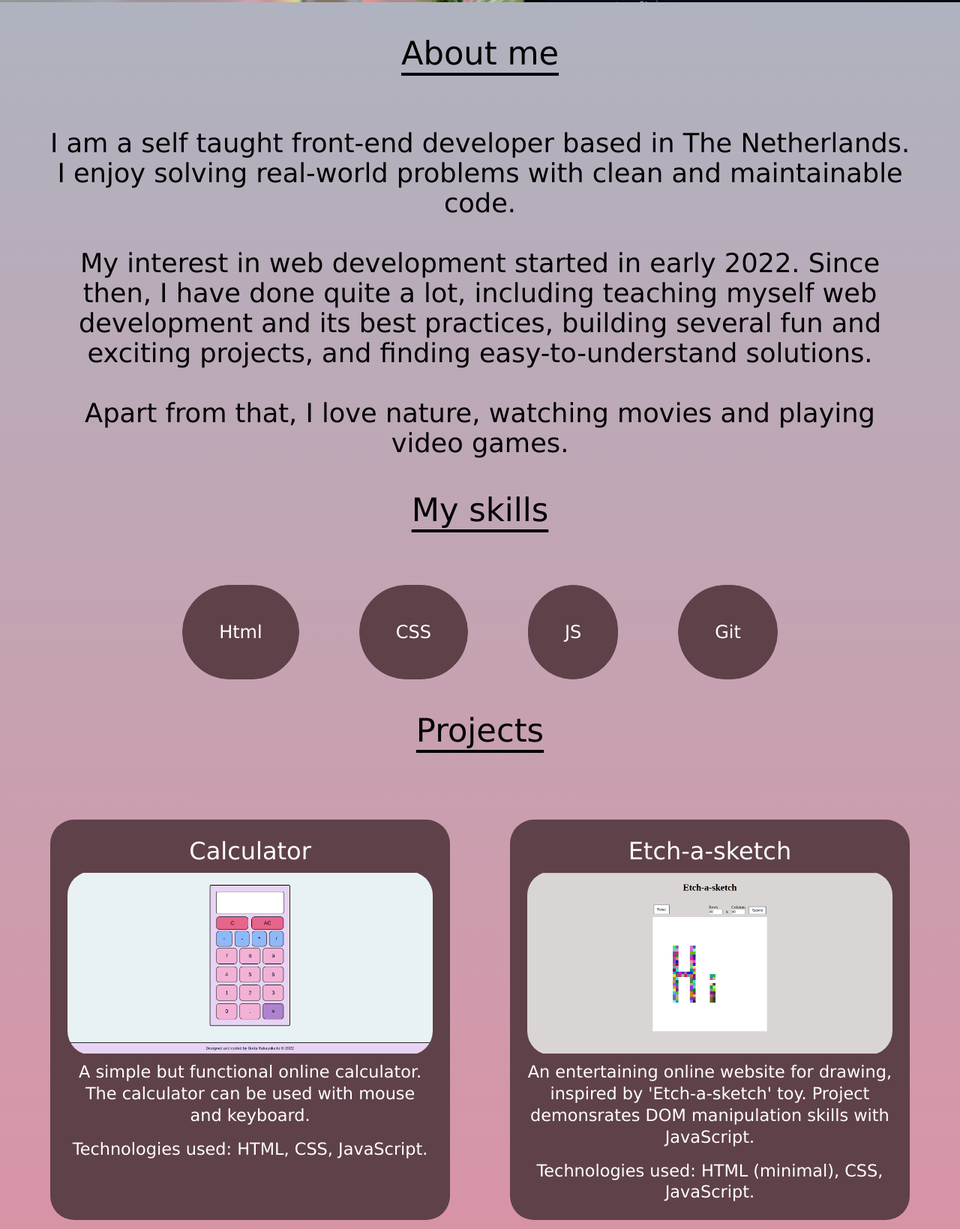
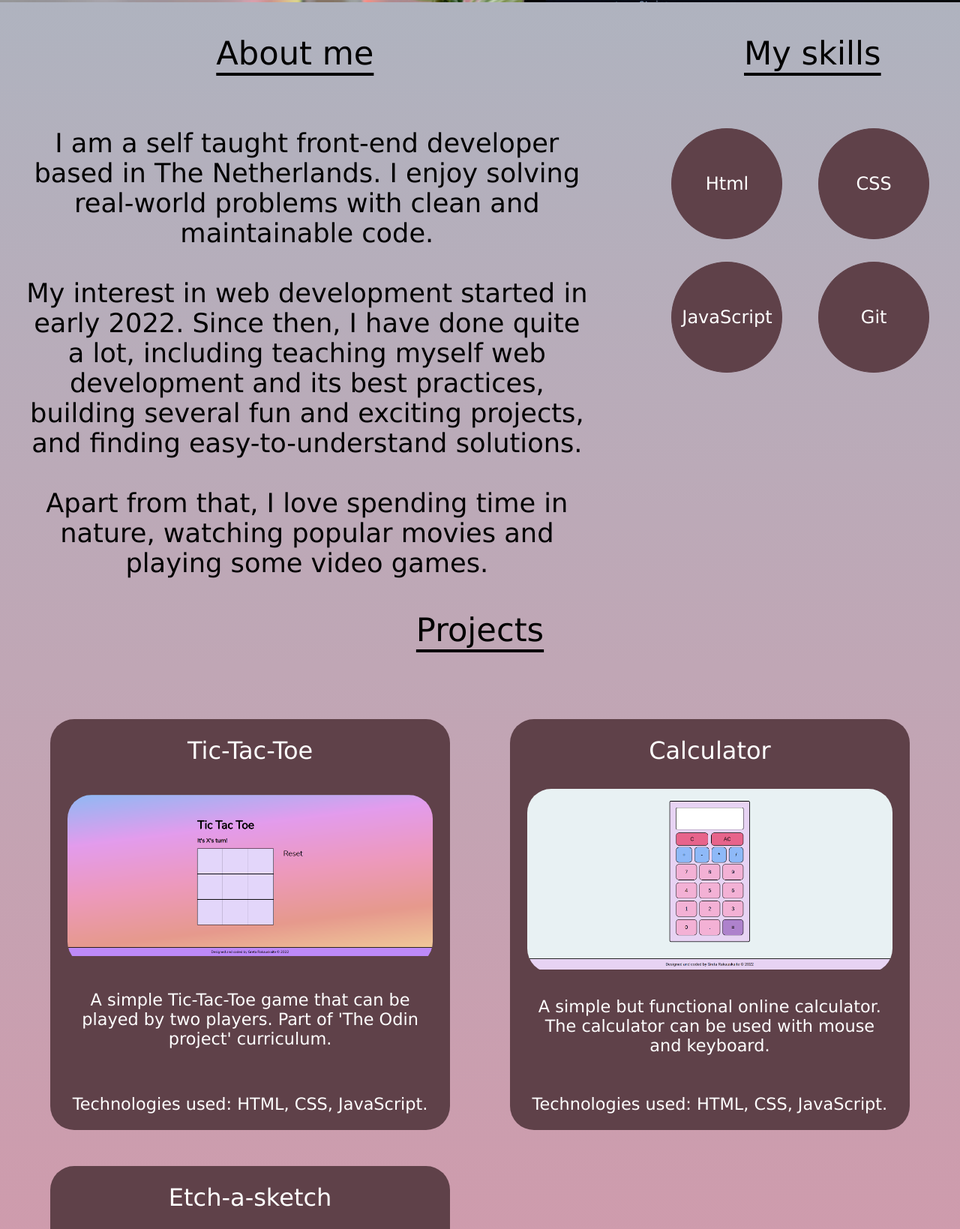
Before and after one commit to GretaRa/portfolio2, a plain HTML site: page index.html in a window 1280 px wide. Shown: the part 381-2020 px from the top of the page at 75% size. Drawn offline with Linux system fonts and the light colour scheme; a web font is replaced by a local one.

Commit message:
Update layout

```diff
--- a/css/style.css
+++ b/css/style.css
@@ -13,6 +13,7 @@
 body{
     font-family: 'Edu NSW ACT Foundation', Verdana, Arial, cursive;
     height: 100vh;
+    width: 100%;
     display: flex;
     flex-direction: column;
 }
@@ -76,7 +77,6 @@ header{
   font-size: 2rem;
 }
 
-
 /* Hamburger menu for smaller screen */
 
 .hamburger{
@@ -137,6 +137,11 @@ header{
 }
 
 /* Content */
+.middleBar{
+  display: grid;
+  grid-template-columns: 2fr 1fr;
+  gap: 100px;
+}
 
 .paragraphTitle{
   text-align: center;
@@ -147,36 +152,41 @@ header{
   text-decoration: black solid underline;
   -webkit-text-underline-position: under;
   text-underline-position: under;
-
 }
 
 #mobileShow{
   display: none;
 }
-
 .aboutMe{
   font-size: 2.2rem;
   text-align: center;
   max-width: 75ch;
   margin-left: auto;
-  margin-right: auto;
-  padding: 0 4rem;
+
+  padding-left: 2rem;
   line-height: 2.5rem;
 }
 
 .skillBubbles{
-  display: flex;
-  gap: 5rem;
-  justify-content: center;
+  display: grid;
+  grid-template-columns: 1fr 1fr;
+  gap: 30px;
+  margin-right: 2rem;
 }
 
 .bubble1,
 .bubble2,
 .bubble3,
 .bubble4{
+  display: flex;
+  align-items: center;
+  justify-content: center;
+  justify-self: center;
   background-color: var(--dark-color);
   border: 1px solid var(--dark-color);
-  border-radius: 3em;
+  border-radius: 50%;
+  height: 50px;
+  width: 50px;
   color: var(--white-clr);
   padding: 2em;
   font-size: 1.5rem;
@@ -200,10 +210,8 @@ header{
 }
 
 .box{
-  display: flex;
-  flex-direction: column;
-  align-items: center;
-  gap: 0.5rem;
+  display: grid;
+  gap: 2rem;
   padding: 4%;
   margin: 0 1rem;
   background-color: var(--dark-color);
@@ -217,7 +225,7 @@ header{
   width: 100%;
   height: 100%;
   object-fit: contain;
-  object-position: center;
+  object-position: top;
   border-radius: 2rem;
 }
 
@@ -227,10 +235,12 @@ header{
 
 .boxDescription{
   font-size: 1.4rem;
-  line-height: 1.8rem;
-  display: flex;
-  flex-direction: column;
-  gap: 1rem;
+  display: grid;
+  grid-template-rows: 1fr 1fr;
+}
+
+.boxDescription p:nth-child(2){
+  align-self: flex-end;
 }
 
 /* Contact form */
@@ -292,6 +302,14 @@ footer{
 }
 
 @media (max-width: 1245px){
+  #desktopShow{
+    display: none;
+  }
+
+  #mobileShow{
+    display: block;
+  }
+
   header{
     background-image: none;
     background-color: var(--grey-clr);
@@ -311,26 +329,25 @@ footer{
 
 
 @media (max-width: 760px){
-
-    #desktopShow{
-      display: none;
+  .middleBar{
+    grid-template-columns: 1fr;
+    gap: 0px;
   }
 
-    #mobileShow{
-      display: block;
+  .aboutMe{
+    padding: 0 2rem;
   }
 
   .skillBubbles{
     display: grid;
     grid-template-columns: repeat(2,1fr);
-      row-gap: 20%;
+    row-gap: 10%;
     margin: 5%;
     justify-items: center;
   }
 
   main{
     justify-content: center;
-
   }
 
   .projectShowcase{
@@ -362,7 +379,7 @@ footer{
     padding: 0;
     gap: 0;
     flex-direction: column;
-      backdrop-filter: blur(5px);
+    backdrop-filter: blur(10px);
     width: 100%;
     text-align: center;
     transition: 0.3s;
@@ -374,6 +391,7 @@ footer{
 
   .navMenu.active{
     right:0;
+    padding-bottom: 100vh;
   }
 
   .contactForm{
--- a/index.html
+++ b/index.html
@@ -50,9 +50,10 @@
       </main>
     </header>
     <div class="content">
+      <div class="middleBar">
         <div id="desktopShow">
           <p class="paragraphTitle">About me</p>
-        <p class="aboutMe" > I am a self taught front-end developer based in The Netherlands. I enjoy solving real-world problems with clean and maintainable code. <br><br>My interest in web development started in early 2022. Since then, I have done quite a lot, including teaching myself web development and its best practices, building several fun and exciting projects, and finding easy-to-understand solutions. <br><br>Apart from that, I love nature, watching movies and playing video games.</p>
+          <p class="aboutMe" > I am a self taught front-end developer based in The Netherlands. I enjoy solving real-world problems with clean and maintainable code. <br><br>My interest in web development started in early 2022. Since then, I have done quite a lot, including teaching myself web development and its best practices, building several fun and exciting projects, and finding easy-to-understand solutions. <br><br>Apart from that, I love spending time in nature, watching popular movies and playing some video games.</p>
         </div>
         <div id="mobileShow">
           <p class="paragraphTitle">About me</p>
@@ -63,13 +64,24 @@
           <div class="skillBubbles">
             <div class="bubble1">Html</div>
             <div class="bubble2">CSS</div>
-          <div class="bubble3">JS</div>
+            <div class="bubble3">JavaScript</div>
             <div class="bubble4">Git</div>
+          </div>
         </div>
       </div>
       <div>
         <p class="paragraphTitle">Projects</p>
         <div class="projectShowcase">
+          <div class="box">
+            <p class="boxTitle">Tic-Tac-Toe</p>
+            <a href="https://gretara.github.io/tic-tac-toe/" target="_blank">
+              <img src="images/tictactoe.png" alt="Screenshot of tic tac toe game website">
+            </a>
+            <div class="boxDescription">
+              <p>A simple Tic-Tac-Toe game that can be played by two players. Part of 'The Odin project' curriculum.</p>
+              <p>Technologies used: HTML, CSS, JavaScript.</p>
+            </div>
+          </div>
           <div class="box">
             <p class="boxTitle">Calculator</p>
             <a href="https://gretara.github.io/calculator/" target="_blank">
@@ -80,7 +92,6 @@
               <p>Technologies used: HTML, CSS, JavaScript.</p>
             </div>
           </div>
-
           <div class="box">
             <p class="boxTitle">Etch-a-sketch</p>
             <a href="https://gretara.github.io/etch-a-sketch/" target="_blank">
```
Also changed, not shown: allProjects.html (+40 -1 lines), images/admin-dash.png (added), images/library.png (added), images/signup-form.png (added), images/tictactoe.png (added). Lines whose indentation alone changed are shown as unchanged.
